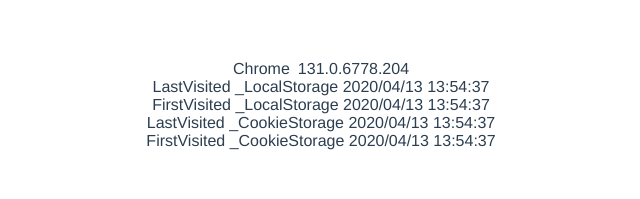
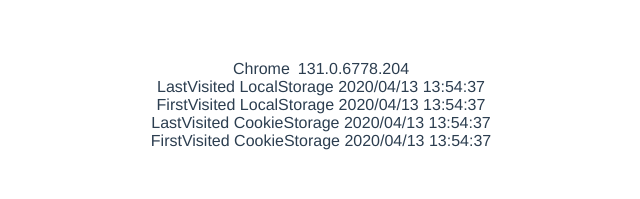
Before and after one commit to odan-sandbox/itp-sandbox, a Vue app: page / in a window 1280 px wide. Shown: the top 199 px of the page, without its empty margins (319-959 px from the left). Built offline with nearby package versions, Linux system fonts and the light colour scheme.

Commit message:
feat(storage): storage の名前を正しく設定する

```diff
--- a/src/storage/cookie.ts
+++ b/src/storage/cookie.ts
@@ -2,7 +2,7 @@
 import { Storage } from "../tasks/interface";
 
 export class CookieStorage implements Storage {
-  public readonly name = CookieStorage.name;
+  public readonly name = "CookieStorage";
   public set(key: string, value: object) {
     cookie.set(key, JSON.stringify(value));
     return Promise.resolve();
--- a/src/storage/localstorage.ts
+++ b/src/storage/localstorage.ts
@@ -1,7 +1,7 @@
 import { Storage } from "../tasks/interface";
 
 export class LocalStorage implements Storage {
-  public readonly name = LocalStorage.name;
+  public readonly name = "LocalStorage";
   public set(key: string, value: object) {
     window.localStorage.setItem(key, JSON.stringify(value));
     return Promise.resolve();
```
